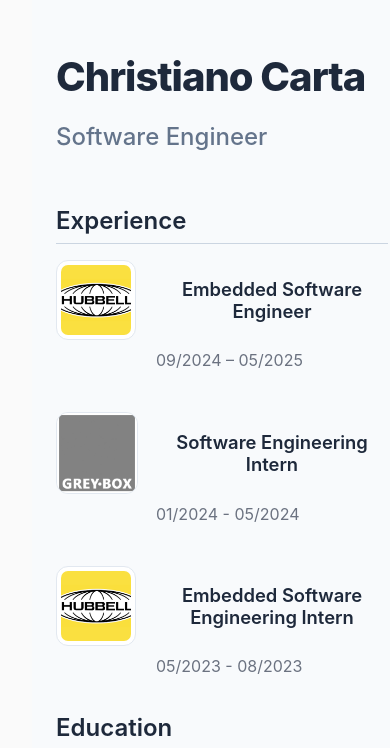
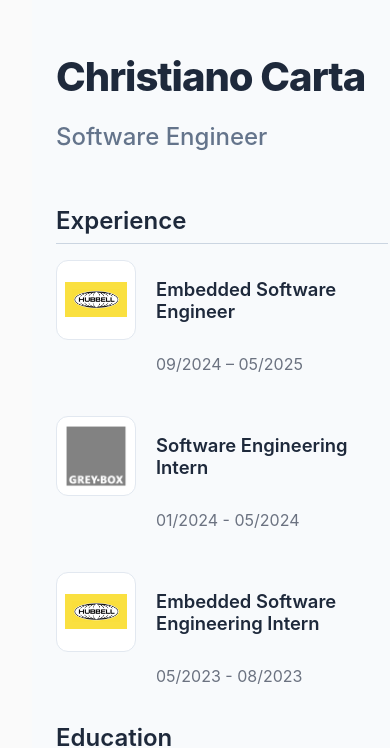
Before and after one commit to crcarta/crcarta.github.io, a React (Vite) app: page /resume in a window 390 px wide. Shown: the part 111-859 px from the top of the page. Built offline with nearby package versions, Linux system fonts and the light colour scheme.

Commit message:
left justify resume page

```diff
--- a/src/pages/Resume.css
+++ b/src/pages/Resume.css
@@ -1,3 +1,4 @@
+/* --- Global Styles --- */
 .professional-roles {
   font-family: -apple-system, BlinkMacSystemFont, 'Segoe UI', Roboto, 'Helvetica Neue', Arial, sans-serif;
   background-color: #f8fafc;
@@ -5,26 +6,27 @@
   display: flex;
   justify-content: center;
   align-items: flex-start;
-  padding: 3rem 1.5rem; /* Increased padding */
+  padding: 3rem 1.5rem;
 }
 
 .container {
-  max-width: 52rem; /* Slightly wider for the larger text */
+  max-width: 52rem;
   width: 100%;
 }
 
+/* --- Header Section --- */
 .container h1 {
-  font-size: 3rem; /* Larger Name */
+  font-size: 3rem;
   font-weight: 800;
   color: #1e293b;
-  text-align: left; /* Left justified */
+  text-align: left;
   margin-bottom: 0.25rem;
   letter-spacing: -0.025em;
 }
 
 .container > h2:not(.section-header) {
-  text-align: left; /* Left justified */
-  font-size: 1.5rem; /* Larger Subtitle */
+  text-align: left;
+  font-size: 1.5rem;
   font-weight: 500;
   color: #64748b;
   margin-bottom: 3rem;
@@ -33,7 +35,7 @@
 .section-header {
   margin-top: 2.5rem;
   margin-bottom: 2rem;
-  font-size: 1.75rem; /* Larger Section Headers */
+  font-size: 1.75rem;
   font-weight: 700;
   color: #1e293b;
   text-align: left;
@@ -41,55 +43,52 @@
   padding-bottom: 0.5rem;
 }
 
+/* --- Grid List Layout --- */
 .roles-list {
   display: flex;
   flex-direction: column;
-  gap: 2.5rem; /* More breathing room between jobs */
+  gap: 2.5rem;
 }
 
 .role-entry {
   display: grid;
-  /* Larger logo column */
+  /* Fixed 100px first column ensures all text in the 2nd column lines up */
   grid-template-columns: 100px 1fr auto;
   align-items: center;
   gap: 2rem;
+  width: 100%;
 }
 
-/* Updated Logo Logic */
+/* --- Logos --- */
 .role-logo, .role-logo--gbox {
   width: 100px;
   height: 100px;
-  /* 'cover' crops the whitespace while 'contain' shows the whole thing */
-  object-fit: cover;
+  object-fit: contain; /* Changed to contain to prevent cropping logos */
   background-color: white;
   border: 1px solid #e2e8f0;
-  border-radius: 12px; /* Rounded square looks cleaner for logos */
+  border-radius: 12px;
   flex-shrink: 0;
-}
-
-/* Specific fix for Hubbell if cover crops too much:
-   use 'contain' with a bit of internal padding */
-.role-logo {
-  padding: 4px;
+  padding: 8px; /* Internal padding for logos */
   box-sizing: border-box;
 }
 
+/* --- Text Content --- */
 .role-title {
-  font-size: 1.35rem; /* Larger Job Titles */
+  font-size: 1.35rem;
   font-weight: 600;
   color: #1e293b;
   line-height: 1.2;
+  text-align: left; /* Explicitly left aligned */
 }
 
 .role-date {
-  font-size: 1.1rem; /* Larger Dates */
+  font-size: 1.1rem;
   color: #6b7280;
   white-space: nowrap;
   text-align: right;
 }
 
 /* --- Mobile Responsiveness --- */
-
 @media (max-width: 768px) {
   .container h1 {
     font-size: 2.5rem;
@@ -108,7 +107,7 @@
   .role-date {
     grid-column: 2;
     text-align: left;
-    margin-top: -0.75rem;
+    margin-top: -0.5rem;
     font-size: 1rem;
   }
 
```
Also changed, not shown: src/assets/ccsu.png.
